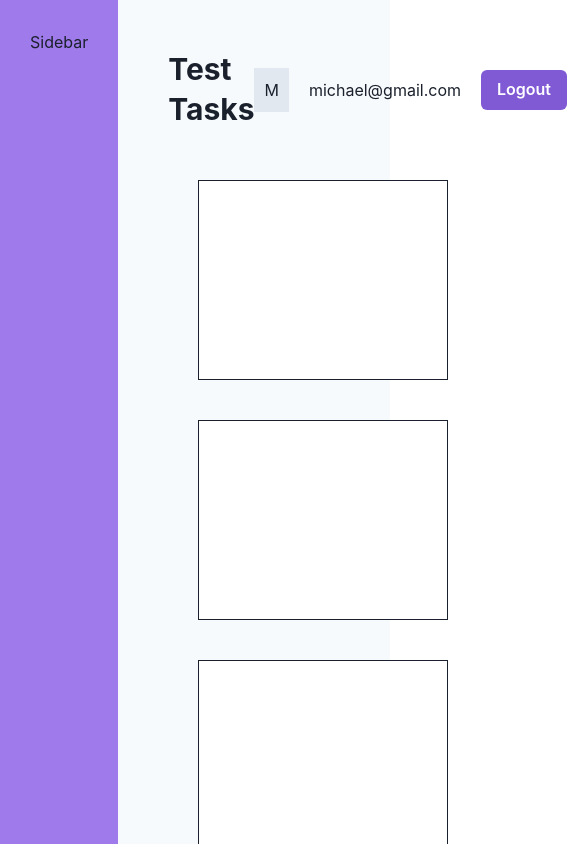
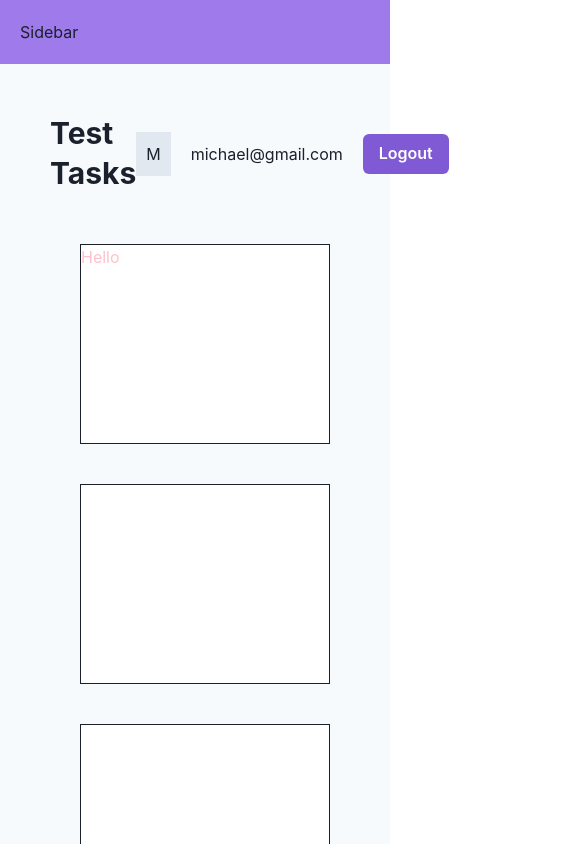
Before and after one commit to Michael4real-ux/REACT-WITH-CHAKRA-UI, a React (Vite) app: page / in a window 390 px wide. Shown: the top 844 px of the page, 567 px wide, since content can reach past the window. Built offline with nearby package versions, Linux system fonts and the light colour scheme.

Commit message:
Responsive styles

```diff
--- a/src/layouts/RootLayout.jsx
+++ b/src/layouts/RootLayout.jsx
@@ -7,16 +7,16 @@
     <Grid templateColumns="repeat(6,1fr)" bg="gray.50">
       <GridItem
       as="aside"
-      colSpan="1"
+      colSpan={{ base:6, lg:2, xl:1 }}
       bg="purple.400"
-      minHeight="100vh"
-      p="30px"
+      minHeight={{ lg:'100vh' }}
+      p={{ base:'20px', lg:'30px' }}
       >
         <span>Sidebar</span>
       </GridItem>
       <GridItem
       as="main"
-      colSpan="5"
+      colSpan={{ base:6, lg:4, xl:5 }}
       p="40px"
       >
         <Navbar />
--- a/src/pages/Dashboard.jsx
+++ b/src/pages/Dashboard.jsx
@@ -1,4 +1,4 @@
-import { Box, SimpleGrid } from '@chakra-ui/react'
+import { Box, SimpleGrid, Text } from '@chakra-ui/react'
 
 export default function Dashboard() {
   // const boxStyles = {
@@ -17,7 +17,9 @@
 
   return (
      <SimpleGrid p={10} spacing={10} minChildWidth={250}>
-       <Box bg="white" h="200px" border="1px solid"></Box>
+       <Box bg="white" h="200px" border="1px solid">
+        <Text color={{ base:'pink', md:'blue', lg:'green' }}>Hello</Text>
+       </Box>
        <Box bg="white" h="200px" border="1px solid"></Box>
        <Box bg="white" h="200px" border="1px solid"></Box>
        <Box bg="white" h="200px" border="1px solid"></Box>
```
